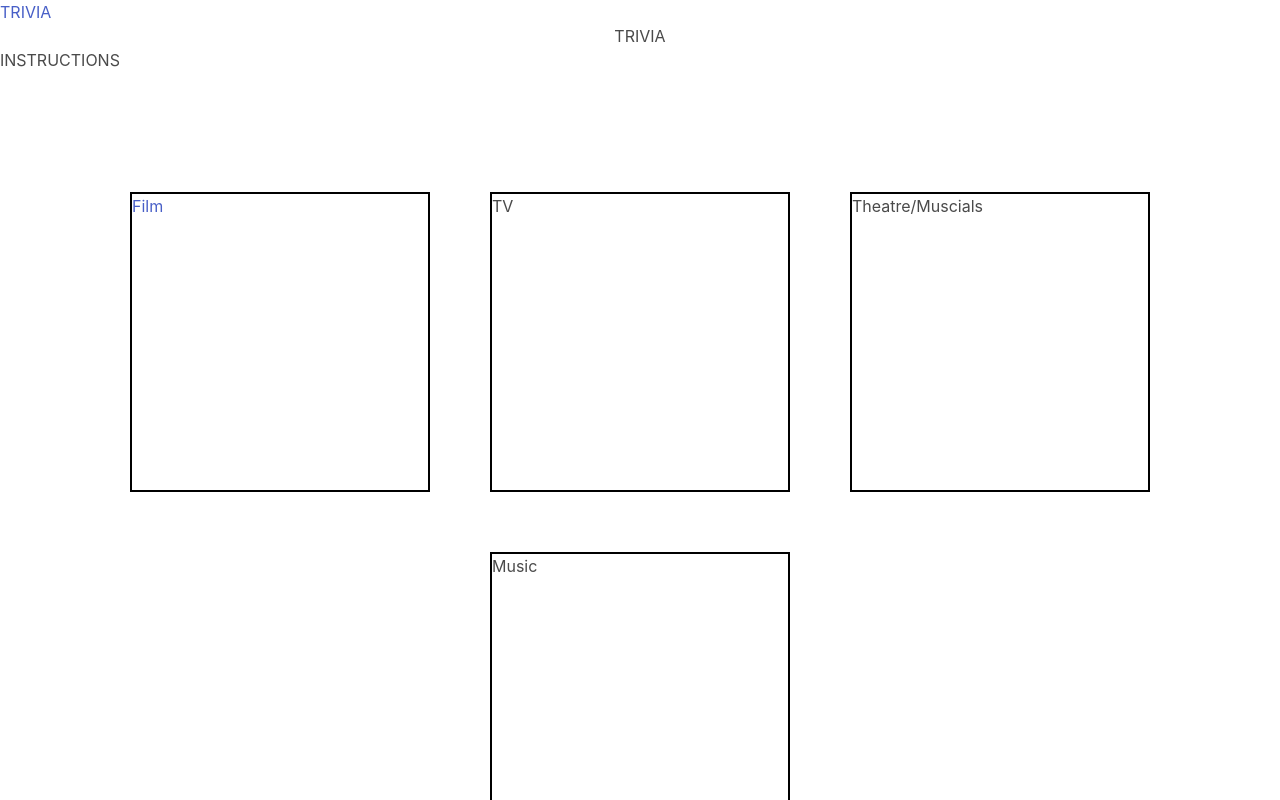
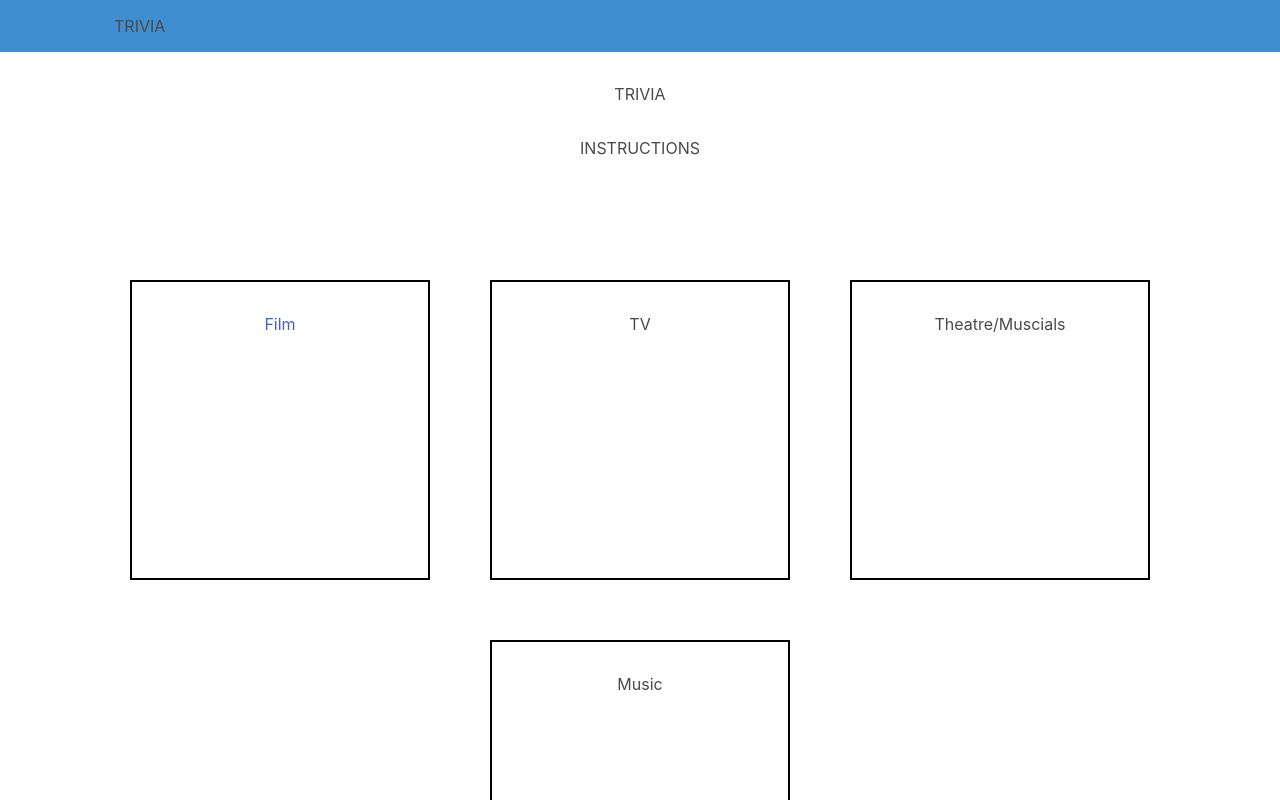
Before and after one commit to lesroissamusent/Quizavision, a React (Create React App) app: page / in a window 1280 px wide. Shown: the top 800 px of the page. Built offline with nearby package versions, Linux system fonts and the light colour scheme.

Commit message:
some styling

```diff
--- a/src/components/Film.js
+++ b/src/components/Film.js
@@ -1,6 +1,6 @@
 import React, { useEffect, useState } from 'react'
 import axios from 'axios'
-import FilmEasy from './FilmEasy'
+import FilmQs from './FilmQs'
 
 const Film = () => {
   const [filmData, setFilmData] = useState(null)
@@ -17,12 +17,15 @@ const Film = () => {
   return (
     <>
       <h1>FILM</h1>
+      <div className="counter">
+        <h3>SCORE</h3>
+      </div>
       <div className="section">
-        <div className="container is-flex-wrap-wrap">
+        <div className="container is-flex-wrap-wrap is-fluid">
           { filmData &&
             <div className="columns is-multiline">
               {filmData.results.map(film => (
-                <FilmEasy key={film} {...film} />
+                <FilmQs key={film} {...film} />
               ))}
             </div>
           }
--- a/src/components/FilmEasy.js
+++ b/src/components/FilmQs.js
@@ -47,7 +47,7 @@ const FilmEasy = ({ question, correct_answer, incorrect_answers }) => {
       <div className="column is-one-quarter-desktop is-one-third-tablet">
         <div className="card">
           <div className="card-header">
-            <div className="card-header-title">{question}</div>
+            <div className="card-header-title is-centered">{question}</div>
           </div>
 
           <div className="card-content">
--- a/src/components/Home.js
+++ b/src/components/Home.js
@@ -6,7 +6,7 @@ const Home = () => {
   return (
     <>
       <h1>TRIVIA</h1>
-      <p>INSTRUCTIONS</p>
+      <h2>INSTRUCTIONS</h2>
       <div className="our-container">
         <Link to="/film">
           <div>
@@ -24,6 +24,13 @@ const Home = () => {
         </div>
 
       </div>
+      <footer className="footer">
+        <div className="content has-text-centered">
+          <p>
+            {/* Made with <strong>Bulma</strong>.  */}
+          </p>
+        </div>
+      </footer>
     </>
   )
 }
--- a/src/components/Navbar.js
+++ b/src/components/Navbar.js
@@ -4,11 +4,18 @@ import { Link } from 'react-router-dom'
 const Navbar = () => {
 
   return (
-    <>
-      <Link to="/">
-        TRIVIA
-      </Link>
-    </>
+    <nav className="navbar has-background-info">
+      <div className="container">
+        <div className="navbar-brand">
+          {/* <Link to="/">
+            <span role="img" aria-label="logo" className="title">🧀</span>
+          </Link> */}
+          <Link to="/" className="navbar-item">
+            TRIVIA
+          </Link>
+        </div>
+      </div>
+    </nav>
   )
 
 }
--- a/src/styles/main.scss
+++ b/src/styles/main.scss
@@ -1,10 +1,19 @@
 @import '~bulma/bulma.sass';
 
 
-h1 {
+h1, h2 {
   text-align: center;
+  padding-top: 30px;
 }
 
+.counter {
+  text-align: right;
+  margin-right: 200px;
+}
+
+.navbar-item {
+  margin-left: 50px;
+}
 
 .our-container {
   display: flex;
@@ -22,6 +31,10 @@ h1 {
   margin: 30px;
 }
 
+button {
+  margin: 5px;
+}
+
 button.correct {
   border: solid 5px green;
 }
@@ -34,6 +47,17 @@ button.incorrect {
   display: flex;
   flex-direction: column;
   height:100%;
-  max-width: 300px;
-  min-width: 300px;
+  // max-width: 33%;
+  // min-width: 300px;
 }
+.card-header{
+
+}
+
+.card-content {
+  justify-items: center;
+}
+
+section {
+  margin: 50px;
+}
```
